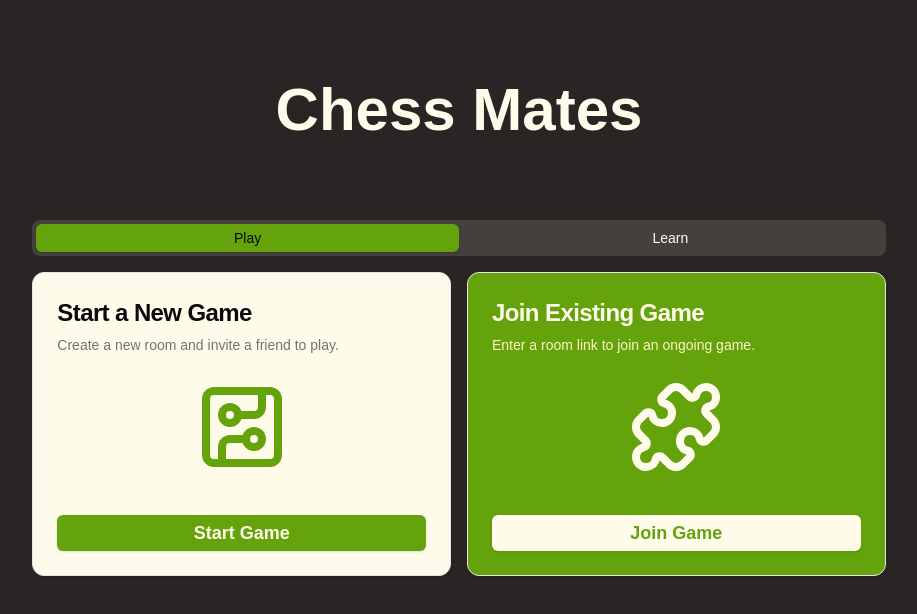
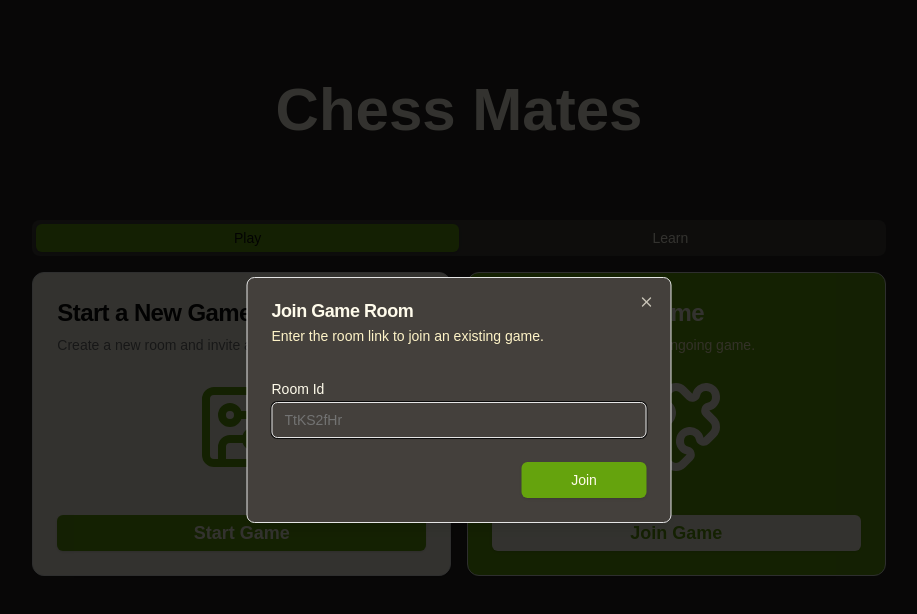
Before and after one commit to RitikBora/chess, a Next.js app: page / in a window 1280 px wide. Both pictures are taken after a click on the button "Join Game". Shown: the top 614 px of the page, without its empty margins (181-1098 px from the left). Built offline with nearby package versions, Linux system fonts and the light colour scheme.

Commit message:
Join Dialog added

```diff
--- a/package.json
+++ b/package.json
@@ -10,6 +10,7 @@
   },
   "dependencies": {
     "@radix-ui/react-dialog": "^1.1.4",
+    "@radix-ui/react-label": "^2.1.1",
     "@radix-ui/react-slot": "^1.1.0",
     "@radix-ui/react-tabs": "^1.1.2",
     "chess.js": "^1.0.0-beta.8",
--- a/src/components/tabs/PlayTab.tsx
+++ b/src/components/tabs/PlayTab.tsx
@@ -9,6 +9,12 @@ import {
 } from "@/components/ui/card"
 import { Button } from "../ui/button"
 import {CircuitBoardIcon , PuzzleIcon} from 'lucide-react'
+import { Dialog, DialogContent, DialogDescription, DialogTitle  , DialogFooter, DialogHeader } from "../ui/dialog"
+import { useState } from "react"
+import { Label } from "../ui/label"
+import { Input } from "../ui/input"
+
+
 
 
 export const PlayTab = () =>
@@ -45,6 +51,18 @@ const StartGameCard = () =>
 
 const JoinGameCard = () =>
 {
+    const [isOpen , setIsOpen] = useState(false);
+
+    const joinGame = () =>
+    {
+        setIsOpen(true);
+    }
+
+    const onClose = () =>
+    {
+        setIsOpen(false);
+    }
+
     return(
         <div className="w-1/2 ">
             <Card className="bg-lime-600">
@@ -58,9 +76,34 @@ const JoinGameCard = () =>
                     </div>
                 </CardContent>
                 <CardFooter className="flex justify-between">
-                    <Button variant="default" className="text-lg bg-amber-50 w-full font-bold text-lime-600 hover:bg-amber-100" onClick={() => {}}>Join Game</Button>
+                    <Button variant="default" className="text-lg bg-amber-50 w-full font-bold text-lime-600 hover:bg-amber-100" onClick={joinGame}>Join Game</Button>
                 </CardFooter>
             </Card>
+            <JoinRoomDialog isOpen={isOpen} onClose={onClose}/>
+
         </div>
     )
 }
+
+const JoinRoomDialog = ({isOpen , onClose} : {isOpen : boolean , onClose : () => void}) =>
+{
+    return(
+        <Dialog open={isOpen} onOpenChange={onClose} >
+            <DialogContent className="sm:max-w-[425px] bg-stone-700 text-amber-50">
+                <DialogHeader>
+                <DialogTitle>Join Game Room</DialogTitle>
+                <DialogDescription className="text-amber-100">
+                    Enter the room link to join an existing game.
+                </DialogDescription>
+                </DialogHeader>
+                    <div className="grid w-full max-w-sm items-center gap-1.5 pt-5">
+                        <Label htmlFor="room_id">Room Id</Label>
+                        <Input type="text" id="room_id" placeholder="TtKS2fHr" />
+                    </div>
+                <DialogFooter className="pt-2">
+                     <Button className="w-1/3 bg-lime-600 text-amber-50 hover:bg-lime-700" onClick={() => {}}>Join</Button>
+                </DialogFooter>
+            </DialogContent>
+        </Dialog>
+    )
+}
--- /dev/null
+++ b/src/components/ui/input.tsx
@@ -0,0 +1,22 @@
+import * as React from "react"
+
+import { cn } from "@/lib/utils"
+
+const Input = React.forwardRef<HTMLInputElement, React.ComponentProps<"input">>(
+  ({ className, type, ...props }, ref) => {
+    return (
+      <input
+        type={type}
+        className={cn(
+          "flex h-9 w-full rounded-md border border-input bg-transparent px-3 py-1 text-base shadow-sm transition-colors file:border-0 file:bg-transparent file:text-sm file:font-medium file:text-foreground placeholder:text-muted-foreground focus-visible:outline-none focus-visible:ring-1 focus-visible:ring-ring disabled:cursor-not-allowed disabled:opacity-50 md:text-sm",
+          className
+        )}
+        ref={ref}
+        {...props}
+      />
+    )
+  }
+)
+Input.displayName = "Input"
+
+export { Input }
--- /dev/null
+++ b/src/components/ui/label.tsx
@@ -0,0 +1,26 @@
+"use client"
+
+import * as React from "react"
+import * as LabelPrimitive from "@radix-ui/react-label"
+import { cva, type VariantProps } from "class-variance-authority"
+
+import { cn } from "@/lib/utils"
+
+const labelVariants = cva(
+  "text-sm font-medium leading-none peer-disabled:cursor-not-allowed peer-disabled:opacity-70"
+)
+
+const Label = React.forwardRef<
+  React.ElementRef<typeof LabelPrimitive.Root>,
+  React.ComponentPropsWithoutRef<typeof LabelPrimitive.Root> &
+    VariantProps<typeof labelVariants>
+>(({ className, ...props }, ref) => (
+  <LabelPrimitive.Root
+    ref={ref}
+    className={cn(labelVariants(), className)}
+    {...props}
+  />
+))
+Label.displayName = LabelPrimitive.Root.displayName
+
+export { Label }
```
Also changed, not shown: 1 other file (tests, documents, lock files or other folders).
